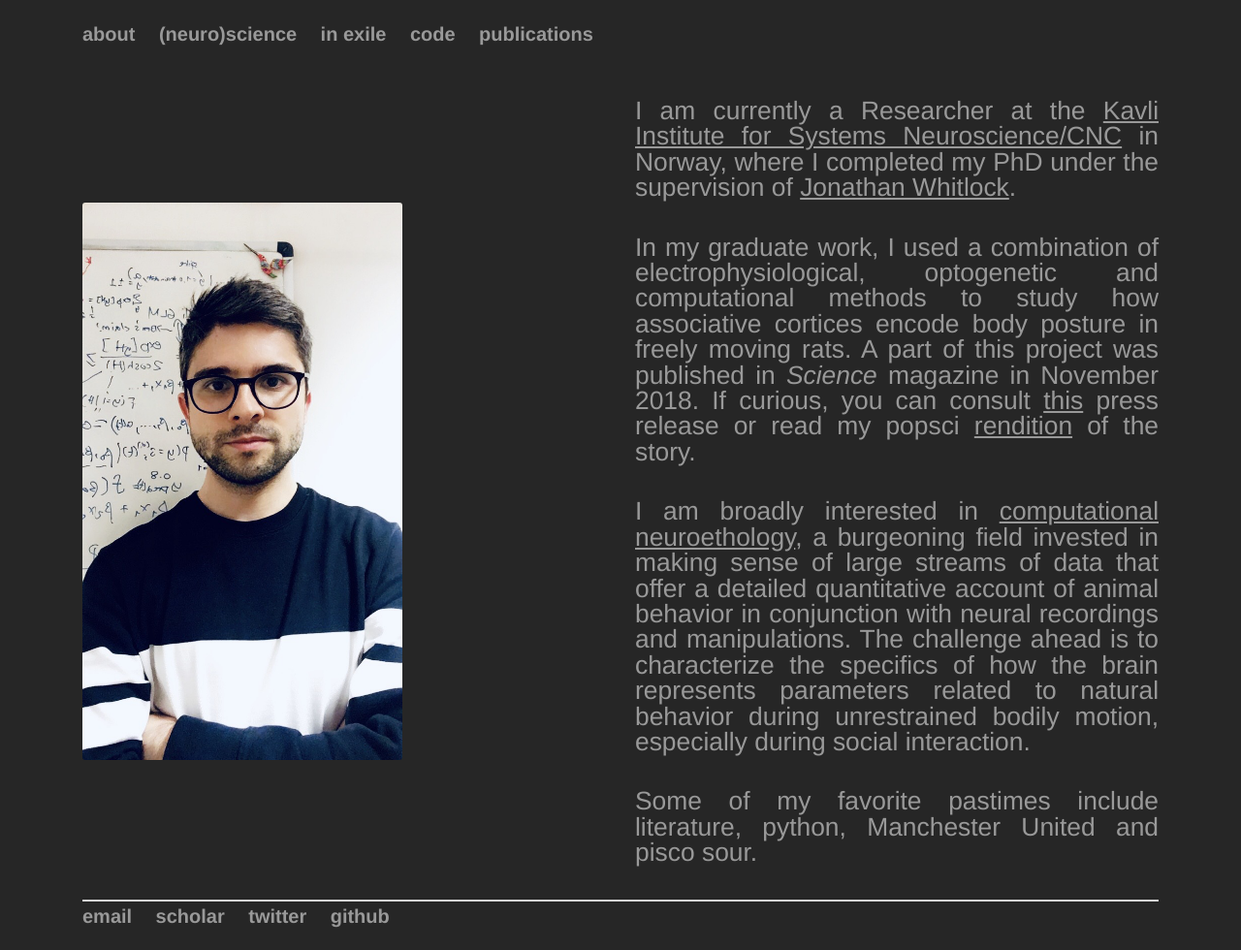
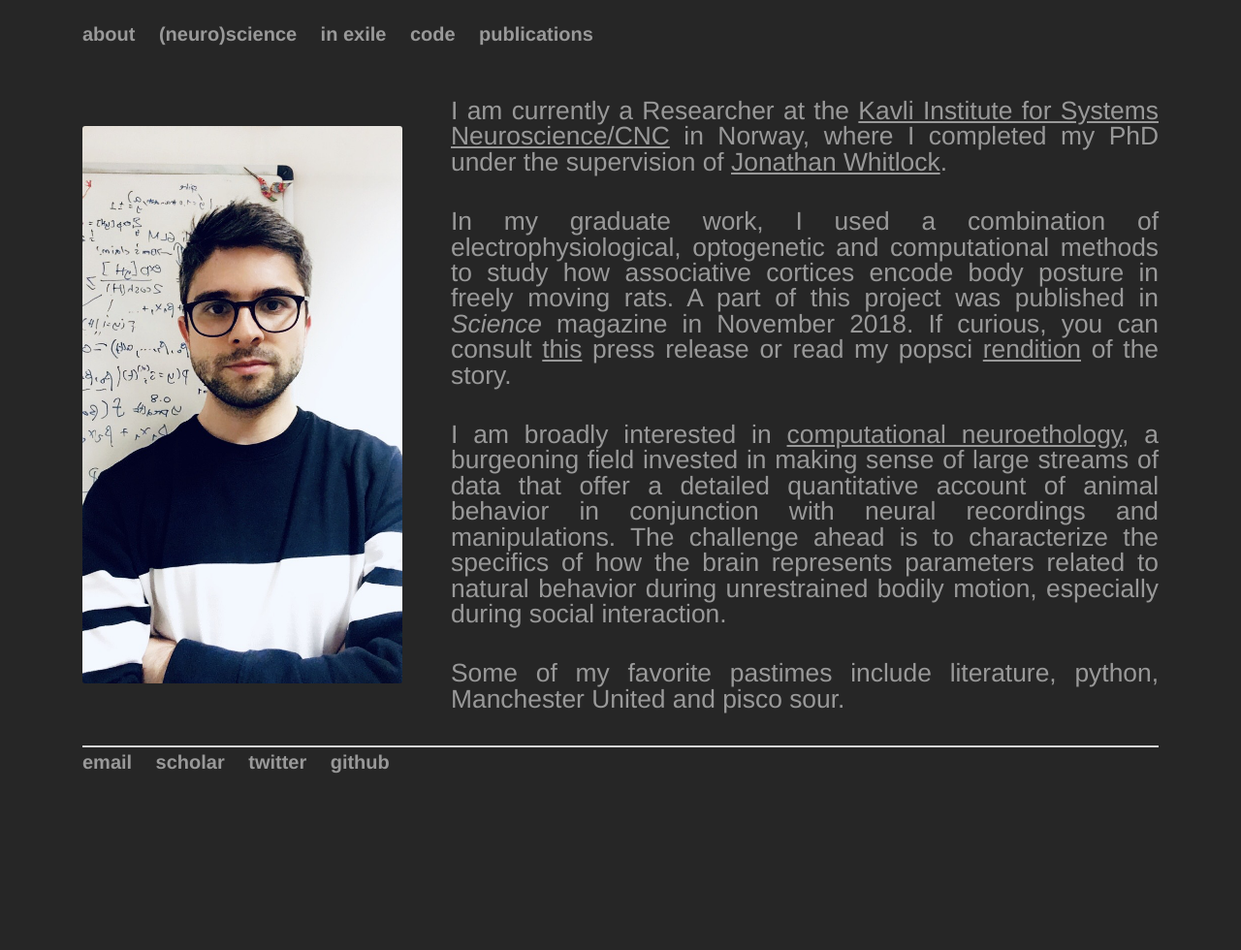
Before and after one commit to bartulem/bartulem.github.io, a Jekyll site: the page built from about/index.html, in a window 1280 px wide. Shown: the whole page at 97% size. Built offline with Jekyll 4.4.1, drawn with Linux system fonts in a browser that asks for light colours; after the commit the page ends 900 px from its top, so only the background shows below that.

Commit message:
Update index.html

```diff
--- a/about/index.html
+++ b/about/index.html
@@ -3,10 +3,10 @@ layout: default
 title: bartulem
 ---
 <div class="row marketing">
-	<div class=".col-6 col-sm-6 .col-md-4 .col-md-4 .col-xl-4 content">
+	<div class=".col-6 col-sm-4 .col-md-4 .col-md-4 .col-xl-4 content">
 		<img class="rounded-corners" alt="Bartul Mimica" src="http://bartulem.github.io/img/bm2020w.png" style="width:330px;height:575px;">
 	</div>
-	<div class=".col-6 col-sm-6 .col-md-8 .col-md-8 .col-xl-8">
+	<div class=".col-6 col-sm-8 .col-md-8 .col-md-8 .col-xl-8">
 		<p>I am currently a Researcher at the <a style="text-decoration:underline" href="https://www.ntnu.edu/kavli/">Kavli Institute for Systems Neuroscience/CNC</a> in Norway, where I completed my PhD under the supervision of <a style="text-decoration:underline" href="https://www.whitlocklab.org/">Jonathan Whitlock</a>.</p>
 		<p>In my graduate work, I used a combination of electrophysiological, optogenetic and computational methods to study how associative cortices encode body posture in freely moving rats. A part of this project was published in <i>Science</i> magazine in November 2018. If curious, you can consult <a style="text-decoration:underline" href="https://norwegianscitechnews.com/2018/11/scientists-record-posture-coding-neurons-in-the-cortex/">this</a> press release or read my popsci <a style="text-decoration:underline" href="https://www.whitlocklab.org/striking-a-pose-in-the-cortex/">rendition</a> of the story.</p>
 		<p>I am broadly interested in <a style="text-decoration:underline" href="https://www.sciencedirect.com/science/article/abs/pii/S0896627319308414/">computational neuroethology</a>, a burgeoning field invested in making sense of large streams of data that offer a detailed quantitative account of animal behavior in conjunction with neural recordings and manipulations. The challenge ahead is to characterize the specifics of how the brain represents parameters related to natural behavior during unrestrained bodily motion, especially during social interaction.</p>
```
